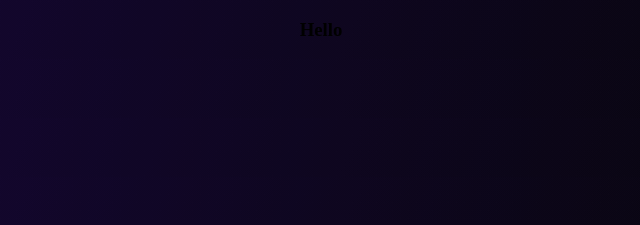
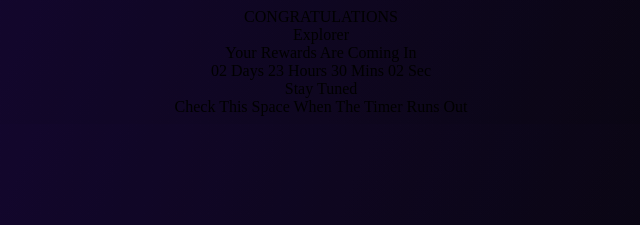
Before and after one commit to hemanjalireddy/WebTask, a plain HTML site: page index.html in a window 1280 px wide. Shown: the top 225 px of the page, 319-959 px from the left. Drawn offline with Linux system fonts and the light colour scheme.

Commit message:
Add html for the content

```diff
--- a/index.html
+++ b/index.html
@@ -16,8 +16,17 @@
             </h1>
         </div>
 
-        <section class="main__secton">
-            <h3>Hello</h3>
+        <section class="main">
+            <div class="content">
+                <div class="Congrats font1">CONGRATULATIONS</div>
+                <div class="Explorer font2">Explorer</div>
+                <div class="Rewards">Your Rewards Are Coming In</div>
+                <div class="Time">02 Days 23 Hours 30 Mins 02 Sec</div>
+                <div class="StayTuned">
+                    Stay Tuned <br>
+                    Check This Space When The Timer Runs Out
+                </div>
+            </div>
         </section>
 
 
```
